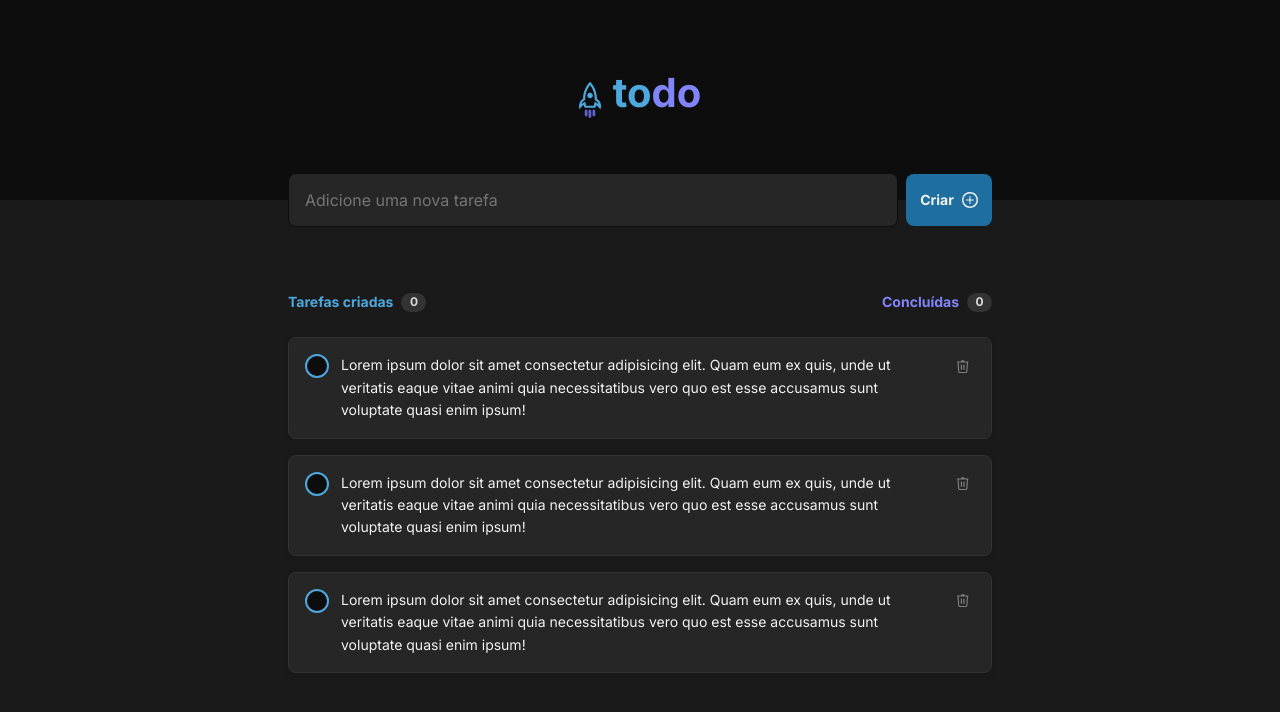
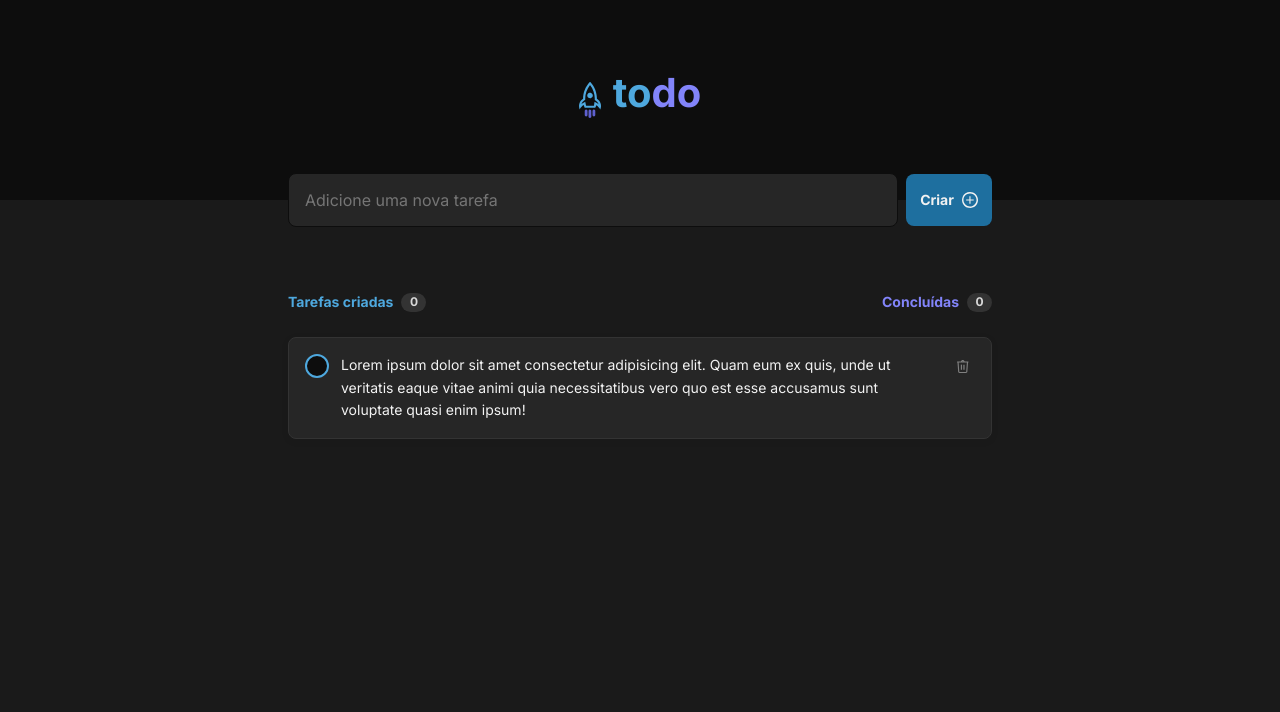
Before and after one commit to Tiago-SO/projeto-to-do-list, a React (Vite) app: page / in a window 1280 px wide. Shown: the top 712 px of the page. Built offline with nearby package versions, Linux system fonts and the light colour scheme.

Commit message:
Iteração
Iniciando a Interação e ajuste no typescript.

```diff
--- a/src/App.tsx
+++ b/src/App.tsx
@@ -9,7 +9,9 @@ function App() {
       <Header />
 
       <div className={styles.wrapper}>
-      <Record />
+      <main>
+        <Record />
+      </main>
 
       </div>
     </div>
--- a/src/components/Record.tsx
+++ b/src/components/Record.tsx
@@ -1,6 +1,13 @@
 import styles from './Record.module.css';
 import plusButton from '../assets/plus-button.svg';
 import { Tasks } from './Tasks';
+
+const tasks = [
+  {
+    id: 1,
+    content: 'Lorem ipsum dolor sit amet consectetur adipisicing elit. Culpa, cupiditate dolorum a vero autem ipsam rerum ipsa odio ex?'
+  }
+];
 
 export function Record() {
   return(
@@ -16,9 +23,13 @@ export function Record() {
         <div><p>Tarefas criadas</p><span className={styles.counter}>0</span></div>
         <div><p>Concluídas</p><span className={styles.counter}>0</span></div>
       </footer>
-      <Tasks />
-      <Tasks />
-      <Tasks />
+      {tasks.map(tasks => {
+        return (
+        <Tasks
+          content={tasks.content}
+        />
+      )
+      })}
     </div>
   )
 }
```
Also changed, not shown: src/components/Tasks.tsx (+6 -1 lines).
